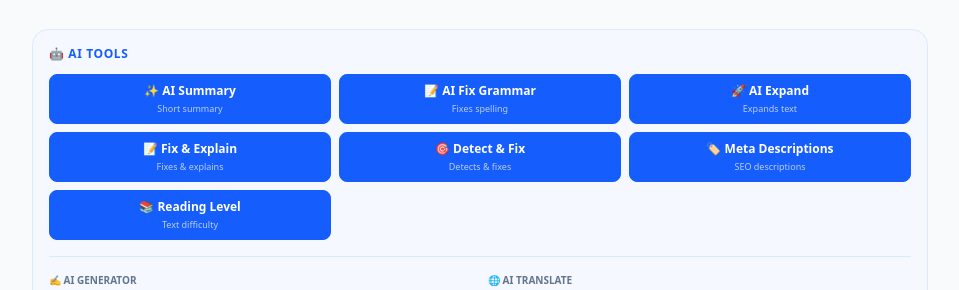
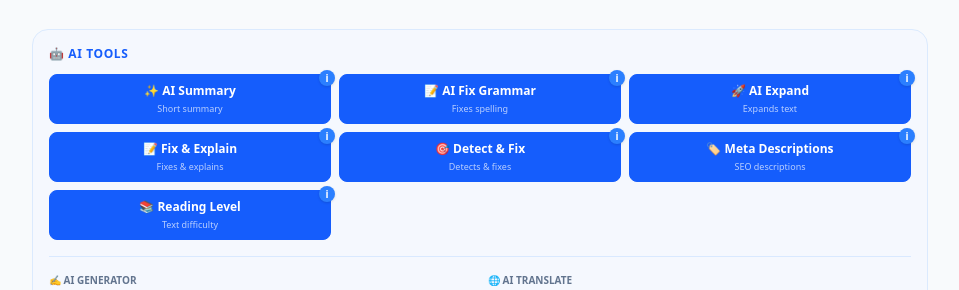
Before and after one commit to ReLaXsZ/textfix-pro, a Next.js app: page / in a window 1280 px wide. Shown: the part 651-941 px from the top of the page, without its empty margins (160-1119 px from the left). Built offline with nearby package versions, Linux system fonts and the light colour scheme.

Commit message:
Restored all tooltips and AI descriptions

```diff
--- a/app/page.tsx
+++ b/app/page.tsx
@@ -16,6 +16,7 @@ const MAX_FILE_SIZE = 10 * 1024 * 1024;
 const HISTORY_DEBOUNCE_MS = 500;
 const SESSION_SAVE_DEBOUNCE_MS = 3000;
 
+// ТУК СА БАЛОНЧЕТАТА (Върнати са!)
 function TooltipButton({ onClick, text, tip, isPro = false, isAi = false, isLoading = false, isLight, processingText }: any) {
   let btnStyle = isAi ? (isLight ? "bg-blue-600 text-white border-blue-600" : "bg-blue-600 text-white border-blue-500") : isPro ? (isLight ? "bg-slate-200 text-slate-800 border-slate-300" : "bg-slate-800 text-slate-200 border-slate-700") : (isLight ? "bg-white text-slate-700 border-slate-200" : "bg-slate-900 text-slate-200 border-slate-800");
   return (
@@ -30,9 +31,10 @@ function TooltipButton({ onClick, text, tip, isPro = false, isAi = false, isLoad
   );
 }
 
-// НОВ КОМПОНЕНТ: Бутон за AI с описание под него
-function AiButton({ onClick, text, desc, isAi = true, isLoading = false, isLight, processingText }: any) {
+// НОВ КОМПОНЕНТ: Бутон за AI с описание под него и балонче
+function AiButton({ onClick, text, desc, tip, isAi = true, isLoading = false, isLight, processingText }: any) {
   return (
+    <div className="relative inline-block w-full">
       <button type="button" onClick={onClick} disabled={isLoading} className={`w-full py-2 px-2 rounded-lg border text-xs font-semibold transition-all flex flex-col items-center justify-center gap-1 disabled:opacity-70 ${isAi ? (isLight ? "bg-blue-600 text-white border-blue-600" : "bg-blue-600 text-white border-blue-500") : ""}`}>
         {isLoading ? (
           <span className="flex items-center gap-1"><span className="w-3 h-3 border-2 border-current border-t-transparent rounded-full animate-spin" />{processingText}</span>
@@ -43,6 +45,9 @@ function AiButton({ onClick, text, desc, isAi = true, isLoading = false, isLight
           </>
         )}
       </button>
+      <span className={`absolute -top-1 -right-1 w-4 h-4 rounded-full text-[10px] font-bold flex items-center justify-center cursor-help shadow-sm peer ${isAi ? "bg-blue-500 text-white" : isLight ? "bg-slate-300 text-slate-700" : "bg-slate-700 text-slate-300"}`}>i</span>
+      <div className={`absolute bottom-full left-1/2 -translate-x-1/2 mb-2 px-2.5 py-1.5 text-[11px] rounded-md border shadow-xl opacity-0 invisible peer-hover:opacity-100 peer-hover:visible transition-all duration-150 whitespace-normal max-w-xs text-center z-50 pointer-events-none ${isLight ? "bg-slate-900 text-slate-100 border-slate-800" : "bg-slate-900 text-slate-200 border-slate-700"}`}>{tip}</div>
+    </div>
   );
 }
 
@@ -457,14 +462,14 @@ export default function Home() {
         <div className={`p-4 rounded-2xl border space-y-3 ${isLight ? "bg-blue-50/40 border-blue-100" : "bg-slate-900/50 border-slate-800"}`}>
           <div className="text-xs font-semibold text-blue-600 uppercase tracking-wider">{t.aiTools}</div>
           <div className="grid grid-cols-2 md:grid-cols-3 gap-2">
-            <AiButton onClick={() => handleAiAction("summary")} text={t.aiSummary} desc={t.desc_aiSummary} isLoading={loadingAction === "summary"} isLight={isLight} processingText={t.processing} />
-            <AiButton onClick={() => handleAiAction("fix")} text={t.aiFix} desc={t.desc_aiFix} isLoading={loadingAction === "fix"} isLight={isLight} processingText={t.processing} />
-            <AiButton onClick={() => handleAiAction("expand")} text={t.aiExpand} desc={t.desc_aiExpand} isLoading={loadingAction === "expand"} isLight={isLight} processingText={t.processing} />
+            <AiButton onClick={() => handleAiAction("summary")} text={t.aiSummary} desc={t.desc_aiSummary} tip={t.tips.aiSummary} isLoading={loadingAction === "summary"} isLight={isLight} processingText={t.processing} />
+            <AiButton onClick={() => handleAiAction("fix")} text={t.aiFix} desc={t.desc_aiFix} tip={t.tips.aiFix} isLoading={loadingAction === "fix"} isLight={isLight} processingText={t.processing} />
+            <AiButton onClick={() => handleAiAction("expand")} text={t.aiExpand} desc={t.desc_aiExpand} tip={t.tips.aiExpand} isLoading={loadingAction === "expand"} isLight={isLight} processingText={t.processing} />
 
-            <AiButton onClick={() => handleAiAction("fix_explain")} text={t.aiFixExplain} desc={t.desc_aiFixExplain} isLoading={loadingAction === "fix_explain"} isLight={isLight} processingText={t.processing} />
-            <AiButton onClick={() => handleAiAction("detect_fix")} text={t.aiDetectFix} desc={t.desc_aiDetectFix} isLoading={loadingAction === "detect_fix"} isLight={isLight} processingText={t.processing} />
-            <AiButton onClick={() => handleAiAction("meta_desc")} text={t.aiMetaDesc} desc={t.desc_aiMetaDesc} isLoading={loadingAction === "meta_desc"} isLight={isLight} processingText={t.processing} />
-            <AiButton onClick={() => handleAiAction("reading_level")} text={t.aiReadingLevel} desc={t.desc_aiReadingLevel} isLoading={loadingAction === "reading_level"} isLight={isLight} processingText={t.processing} />
+            <AiButton onClick={() => handleAiAction("fix_explain")} text={t.aiFixExplain} desc={t.desc_aiFixExplain} tip="Fix and Explain" isLoading={loadingAction === "fix_explain"} isLight={isLight} processingText={t.processing} />
+            <AiButton onClick={() => handleAiAction("detect_fix")} text={t.aiDetectFix} desc={t.desc_aiDetectFix} tip="Detect & Fix" isLoading={loadingAction === "detect_fix"} isLight={isLight} processingText={t.processing} />
+            <AiButton onClick={() => handleAiAction("meta_desc")} text={t.aiMetaDesc} desc={t.desc_aiMetaDesc} tip="Meta Descriptions" isLoading={loadingAction === "meta_desc"} isLight={isLight} processingText={t.processing} />
+            <AiButton onClick={() => handleAiAction("reading_level")} text={t.aiReadingLevel} desc={t.desc_aiReadingLevel} tip="Reading Level" isLoading={loadingAction === "reading_level"} isLight={isLight} processingText={t.processing} />
           </div>
 
           <div className="grid grid-cols-1 md:grid-cols-2 gap-4 mt-4 pt-4 border-t border-blue-200/50 dark:border-slate-700/50">
@@ -506,7 +511,6 @@ export default function Home() {
           </div>
         )}
 
-        {/* TOOLKIT SECTION С ОПИСАНИЯ */}
         <div className={`rounded-2xl border overflow-hidden ${isLight ? "bg-white border-slate-200" : "bg-slate-900 border-slate-800"}`}>
           <div className={`p-4 border-b ${isLight ? "bg-slate-50 border-slate-200" : "bg-slate-950 border-slate-800"}`}><h3 className="font-bold text-sm">{t.toolkitTitle}</h3></div>
           <div className="flex flex-wrap border-b border-slate-200 dark:border-slate-800 text-xs font-bold">
```
Lines whose indentation alone changed are shown as unchanged.
